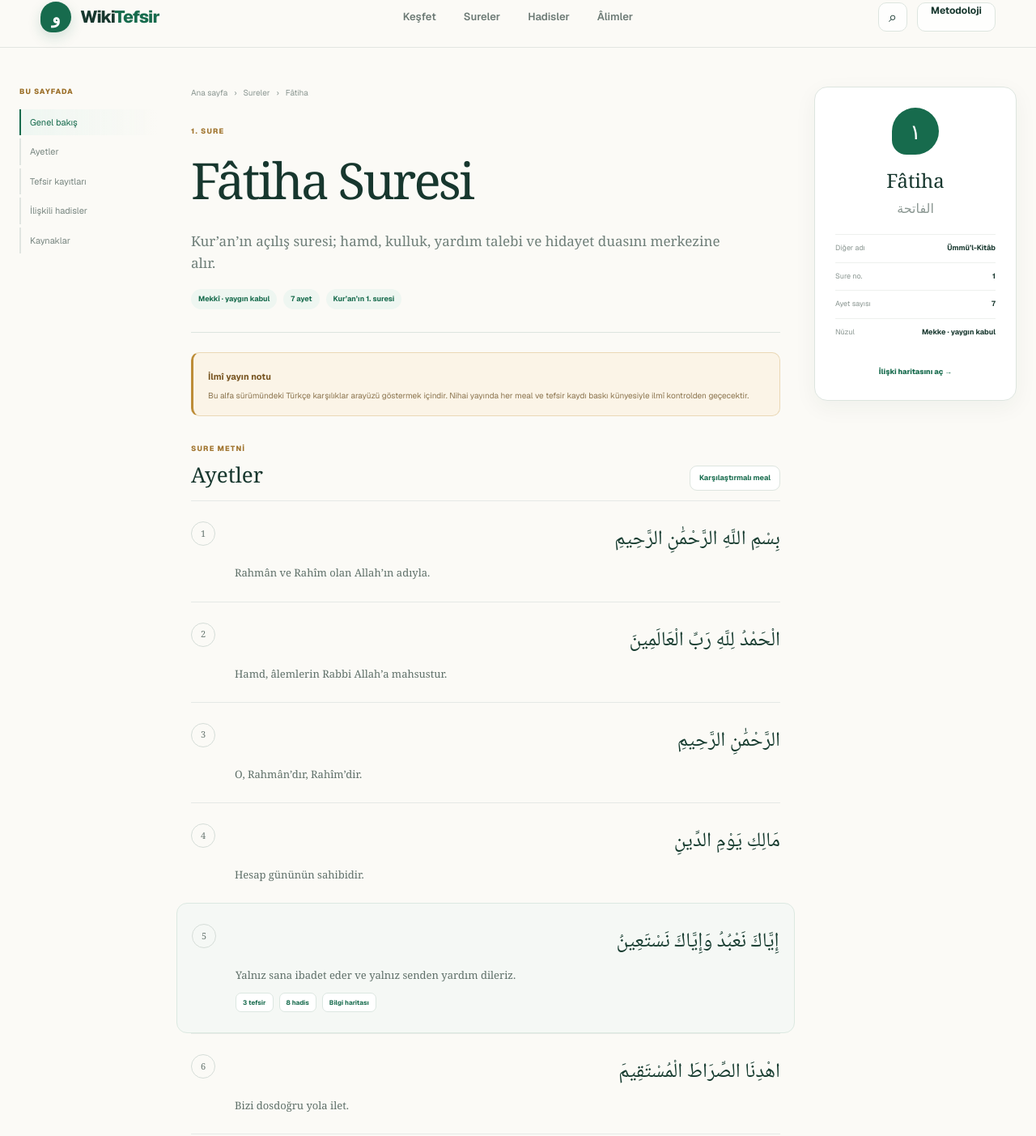
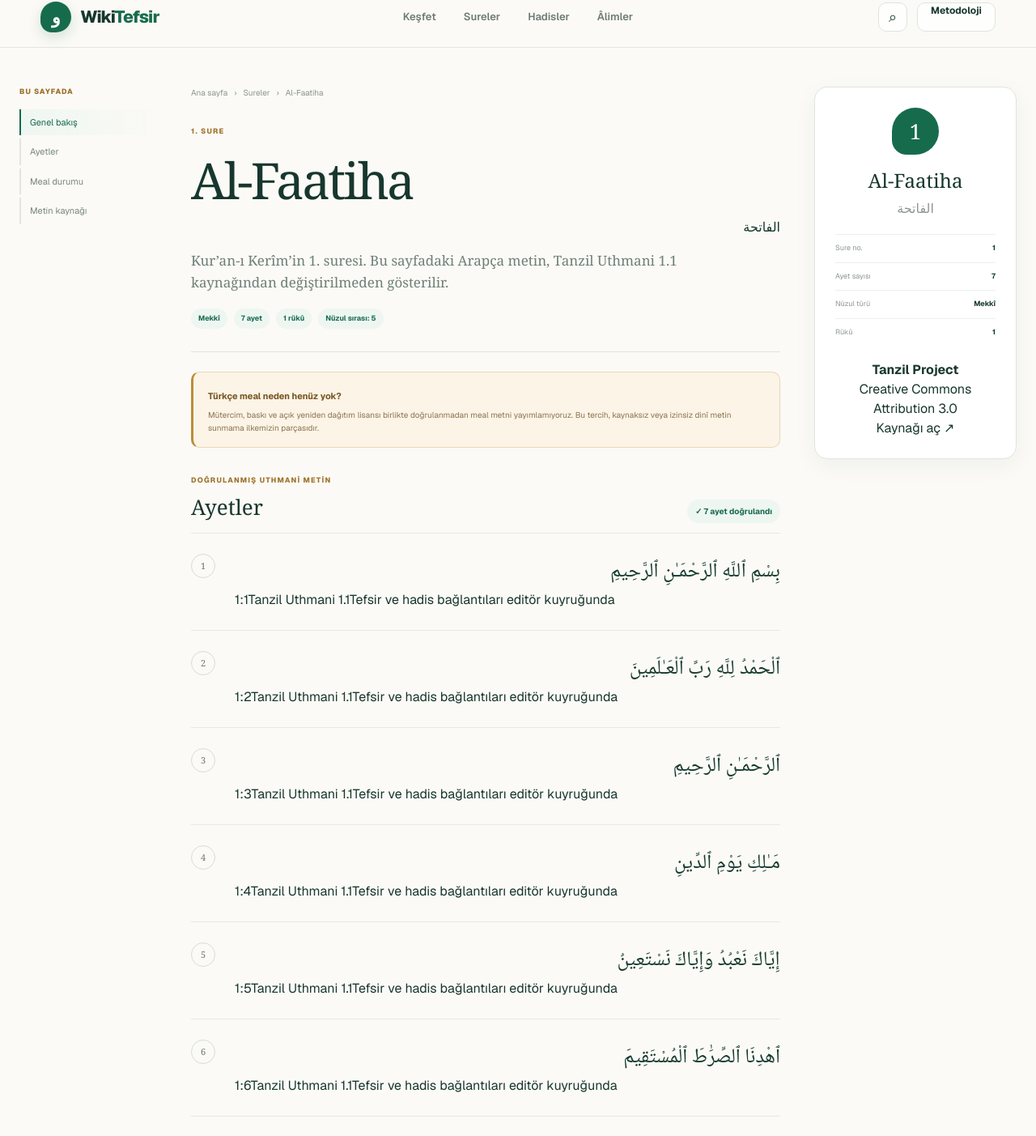
Before and after one commit to saitakarcesme/WikiTefsir, a Next.js app: page /sure/fatiha in a window 1280 px wide. Shown: the part 17-1420 px from the top of the page at 81% size. Built offline with nearby package versions, Linux system fonts and the light colour scheme.

Commit message:
refactor: source Fatiha page from verified corpus

```diff
--- a/app/sure/fatiha/page.tsx
+++ b/app/sure/fatiha/page.tsx
@@ -1,81 +1,20 @@
 import type { Metadata } from 'next';
-import Link from 'next/link';
-import { SiteHeader } from '../../components/site-header';
+import { QuranSurahArticle } from '../../components/quran-surah-article';
+import { getAdjacentSurahs, getSurahByNumber, getVersesForSurah } from '@/lib/quran';
 
 export const metadata: Metadata = {
   title: 'Fâtiha Suresi',
-  description: 'Fâtiha Suresi ayetleri, ilişkili hadisler ve klasik tefsir kayıtları.',
+  description: 'Fâtiha Suresi’nin doğrulanmış Uthmani Arapça metni ve kaynak bilgileri.',
+  openGraph: { images: [] },
+  twitter: { images: [] },
 };
 
-const verses = [
-  { number: 1, arabic: 'بِسْمِ اللَّهِ الرَّحْمَٰنِ الرَّحِيمِ', meaning: 'Rahmân ve Rahîm olan Allah’ın adıyla.' },
-  { number: 2, arabic: 'الْحَمْدُ لِلَّهِ رَبِّ الْعَالَمِينَ', meaning: 'Hamd, âlemlerin Rabbi Allah’a mahsustur.' },
-  { number: 3, arabic: 'الرَّحْمَٰنِ الرَّحِيمِ', meaning: 'O, Rahmân’dır, Rahîm’dir.' },
-  { number: 4, arabic: 'مَالِكِ يَوْمِ الدِّينِ', meaning: 'Hesap gününün sahibidir.' },
-  { number: 5, arabic: 'إِيَّاكَ نَعْبُدُ وَإِيَّاكَ نَسْتَعِينُ', meaning: 'Yalnız sana ibadet eder ve yalnız senden yardım dileriz.' },
-  { number: 6, arabic: 'اهْدِنَا الصِّرَاطَ الْمُسْتَقِيمَ', meaning: 'Bizi dosdoğru yola ilet.' },
-  { number: 7, arabic: 'صِرَاطَ الَّذِينَ أَنْعَمْتَ عَلَيْهِمْ غَيْرِ الْمَغْضُوبِ عَلَيْهِمْ وَلَا الضَّالِّينَ', meaning: 'Kendilerine nimet verdiklerinin yoluna; gazaba uğrayanların ve sapmışların yoluna değil.' },
-];
+export default function FatihaPage() {
+  const surah = getSurahByNumber(1);
+  if (!surah) throw new Error('Fâtiha metadata is missing from the Quran corpus');
 
-export default function FatihaPage() {
-  return (
-    <main>
-      <SiteHeader />
-      <div className="wiki-layout">
-        <aside className="wiki-toc" aria-label="Sayfa içeriği">
-          <span>Bu sayfada</span>
-          <a className="active" href="#genel">Genel bakış</a>
-          <a href="#ayetler">Ayetler</a>
-          <a href="#tefsir">Tefsir kayıtları</a>
-          <a href="#hadis">İlişkili hadisler</a>
-          <a href="#kaynaklar">Kaynaklar</a>
-        </aside>
+  const verses = getVersesForSurah(surah.number);
+  const adjacent = getAdjacentSurahs(surah.number);
 
-        <article className="wiki-article">
-          <nav className="breadcrumbs" aria-label="İçerik yolu"><Link href="/">Ana sayfa</Link><span>›</span><Link href="/#sureler">Sureler</Link><span>›</span>Fâtiha</nav>
-          <header className="article-header" id="genel">
-            <span className="section-kicker">1. Sure</span>
-            <h1>Fâtiha Suresi</h1>
-            <p className="article-lead">Kur’an’ın açılış suresi; hamd, kulluk, yardım talebi ve hidayet duasını merkezine alır.</p>
-            <div className="article-facts"><span>Mekkî · yaygın kabul</span><span>7 ayet</span><span>Kur’an’ın 1. suresi</span></div>
-          </header>
-
-          <section className="notice-card">
-            <strong>İlmî yayın notu</strong>
-            <p>Bu alfa sürümündeki Türkçe karşılıklar arayüzü göstermek içindir. Nihai yayında her meal ve tefsir kaydı baskı künyesiyle ilmî kontrolden geçecektir.</p>
-          </section>
-
-          <section className="verse-list" id="ayetler" aria-labelledby="verses-title">
-            <div className="section-title"><div><span className="section-kicker">Sure metni</span><h2 id="verses-title">Ayetler</h2></div><button>Karşılaştırmalı meal</button></div>
-            {verses.map((verse) => (
-              <article className={verse.number === 5 ? 'verse-row selected' : 'verse-row'} key={verse.number}>
-                <span className="round-number">{verse.number}</span>
-                <div>
-                  <p className="verse-arabic" lang="ar" dir="rtl">{verse.arabic}</p>
-                  <p className="verse-meaning">{verse.meaning}</p>
-                  {verse.number === 5 && <div className="verse-tags"><a href="#tefsir">3 tefsir</a><a href="#hadis">8 hadis</a><Link href="/#iliskiler">Bilgi haritası</Link></div>}
-                </div>
-              </article>
-            ))}
-          </section>
-
-          <section className="source-section" id="tefsir">
-            <div className="section-title"><div><span className="section-kicker">Klasik kaynaklar</span><h2>Tefsir kayıtları</h2></div><span className="review-status">Editör incelemesinde</span></div>
-            <div className="source-cards">
-              <article><span>Tefsir</span><h3>İmam Taberî</h3><p>İbadetin yalnız Allah’a tahsisi ve yardım talebinin kullukla ilişkisine dair kayıt alanı.</p><small>Câmiu’l-Beyân · Kesin baskı künyesi bekliyor</small></article>
-              <article><span>Tefsir</span><h3>İbn Kesîr</h3><p>Tevhid, tevekkül ve kulun Rabbine yönelişini birlikte ele alan kayıt alanı.</p><small>Tefsîru’l-Kur’âni’l-Azîm · Kesin baskı künyesi bekliyor</small></article>
-            </div>
-          </section>
-        </article>
-
-        <aside className="wiki-infobox" aria-label="Fâtiha Suresi bilgi kutusu">
-          <div className="infobox-symbol">١</div>
-          <h2>Fâtiha</h2>
-          <p>الفاتحة</p>
-          <dl><div><dt>Diğer adı</dt><dd>Ümmü’l-Kitâb</dd></div><div><dt>Sure no.</dt><dd>1</dd></div><div><dt>Ayet sayısı</dt><dd>7</dd></div><div><dt>Nüzul</dt><dd>Mekke · yaygın kabul</dd></div></dl>
-          <Link href="/#iliskiler">İlişki haritasını aç →</Link>
-        </aside>
-      </div>
-    </main>
-  );
+  return <QuranSurahArticle surah={surah} verses={verses} {...adjacent} />;
 }
```
